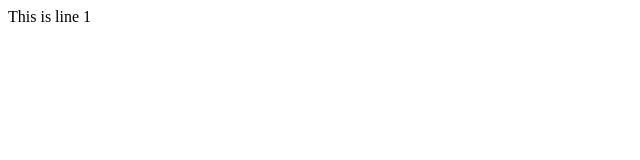
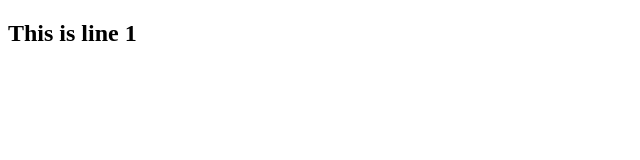
Before and after one commit to eMahtab/demo-project, a plain HTML site: page index.html in a window 1280 px wide. Shown: the whole page, without its empty margins (0-640 px from the left). Drawn offline with Linux system fonts and the light colour scheme.

```diff
--- a/index.html
+++ b/index.html
@@ -4,6 +4,6 @@
     <meta charset="utf-8">
   </head>
   <body>
-      <span>This is line 1</span>
+      <h2>This is line 1</h2>
   </body>
 </html>
```
